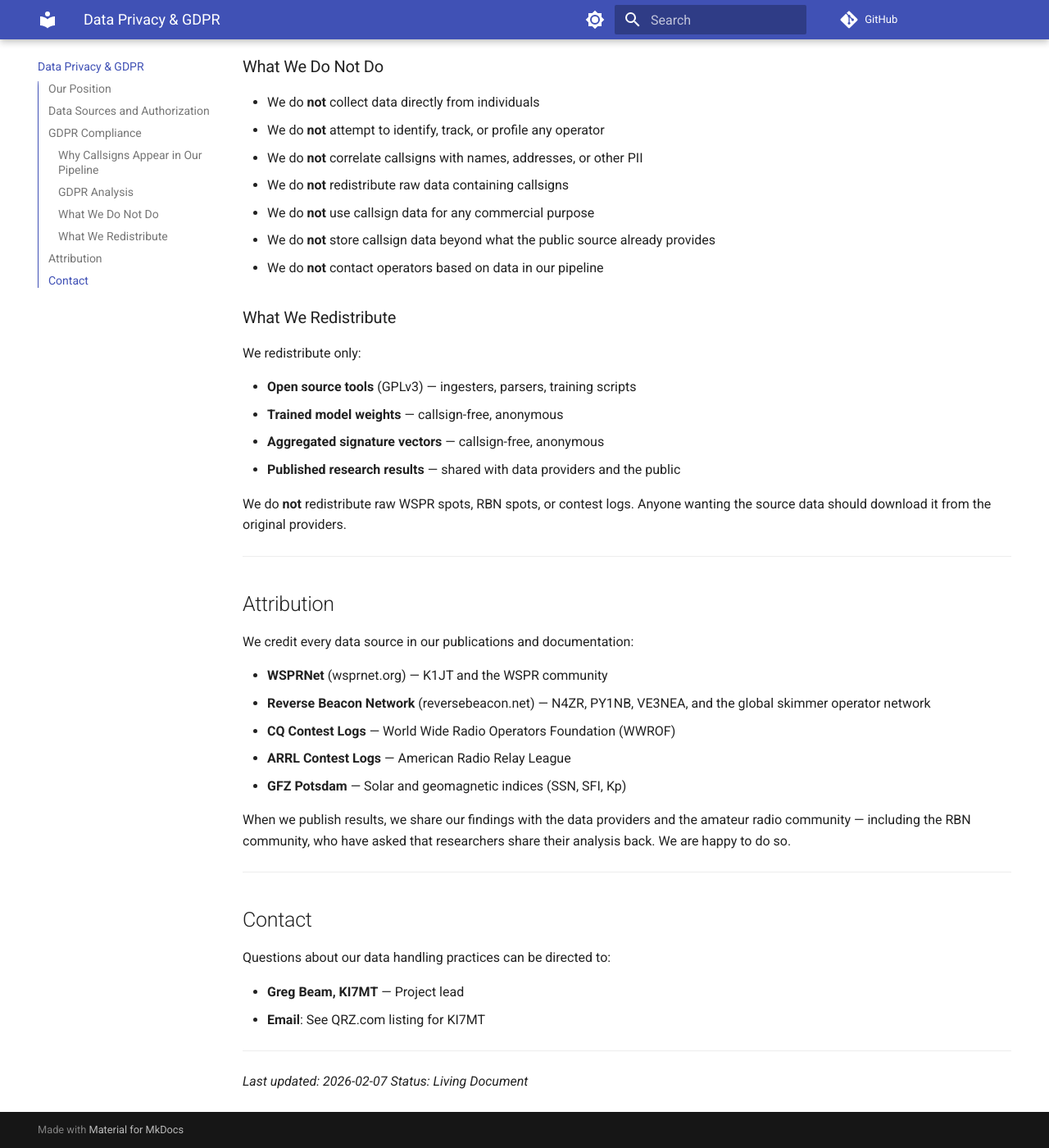
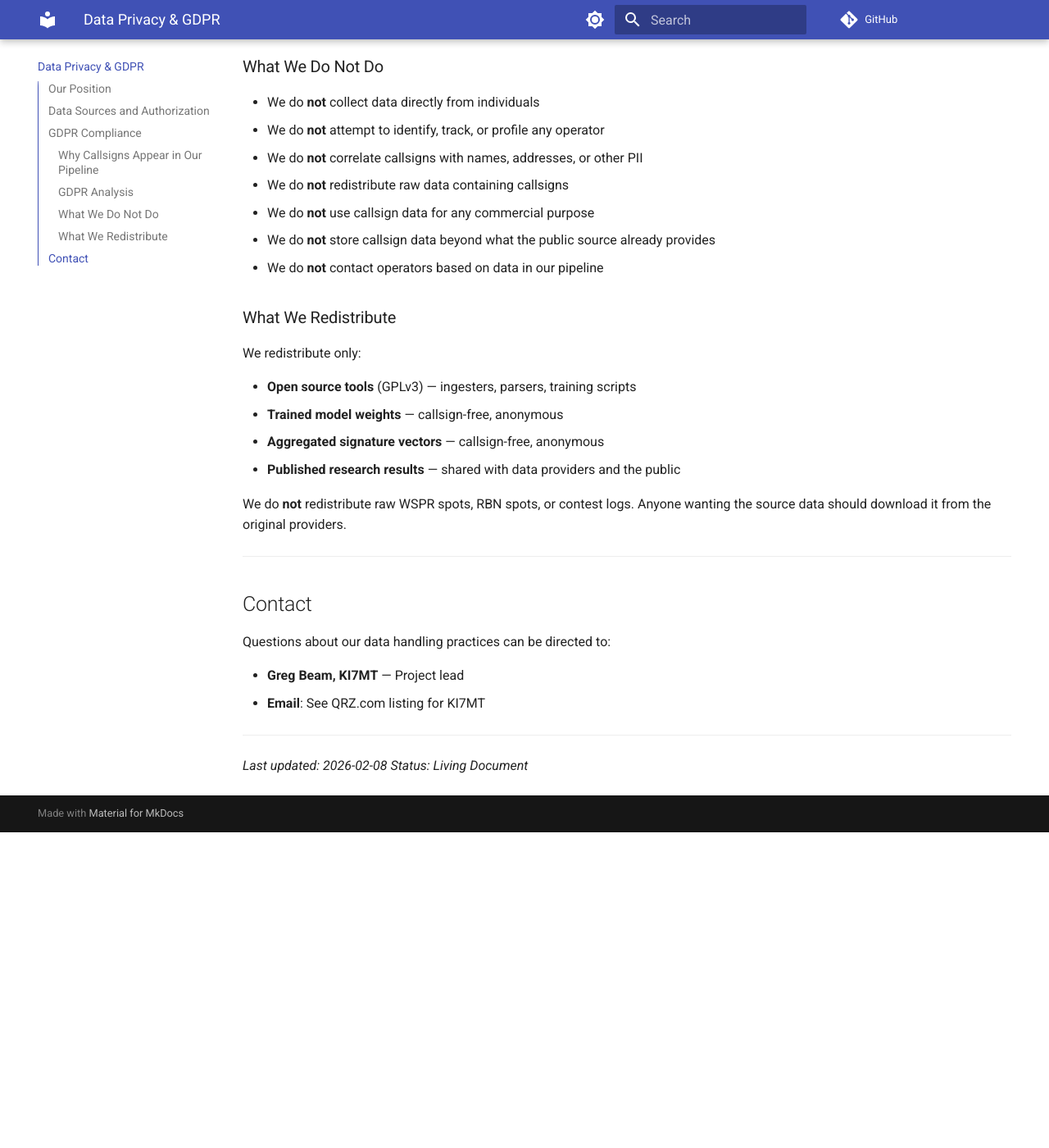
Before and after one commit to IONIS-AI/ionis-docs, an MkDocs documentation site: the page built from docs/data-privacy.md, in a window 1280 px wide and 1400 px high, scrolled down 2794 px. Shown: the whole window at 82% size. Built offline with MkDocs 1.6.1 and Material for MkDocs 9.7.7, drawn with Linux system fonts in a browser that asks for light colours; comment, search, counter and statistics services are not loaded; after the commit the page ends 3809 px from its top, so only the background shows below that.

Commit message:
docs: add Credits page to main nav
- New credits.md with community acknowledgment
- Joe Taylor K1JT credited separately from WSPRNet
- "Thank you" to all amateur radio operators
- Credits now in main nav bar next to Roadmap
- Removed duplicate Credits section from data-privacy.md

Co-Authored-By: Claude Opus 4.5 <noreply@anthropic.com>

```diff
--- a/docs/data-privacy.md
+++ b/docs/data-privacy.md
@@ -146,23 +146,6 @@ wanting the source data should download it from the original providers.
 
 ---
 
-## Attribution
-
-We credit every data source in our publications and documentation:
-
-- **WSPRNet** (wsprnet.org) — K1JT and the WSPR community
-- **Reverse Beacon Network** (reversebeacon.net) — N4ZR, PY1NB, VE3NEA, and
-  the global skimmer operator network
-- **CQ Contest Logs** — World Wide Radio Operators Foundation (WWROF)
-- **ARRL Contest Logs** — American Radio Relay League
-- **GFZ Potsdam** — Solar and geomagnetic indices (SSN, SFI, Kp)
-
-When we publish results, we share our findings with the data providers and the
-amateur radio community — including the RBN community, who have asked that
-researchers share their analysis back. We are happy to do so.
-
----
-
 ## Contact
 
 Questions about our data handling practices can be directed to:
@@ -172,5 +155,5 @@ Questions about our data handling practices can be directed to:
 
 ---
 
-*Last updated: 2026-02-07*
+*Last updated: 2026-02-08*
 *Status: Living Document*
--- a/mkdocs.yml
+++ b/mkdocs.yml
@@ -63,3 +63,4 @@ nav:
   - Roadmap:
     - "D to Z: Digital Twin Roadmap": roadmap/d_to_z.md
     - "Phase 11 (Legacy)": roadmap/phase_11.md
+  - Credits: credits.md
```
Also changed, not shown: docs/credits.md (added, +34 -0 lines).
